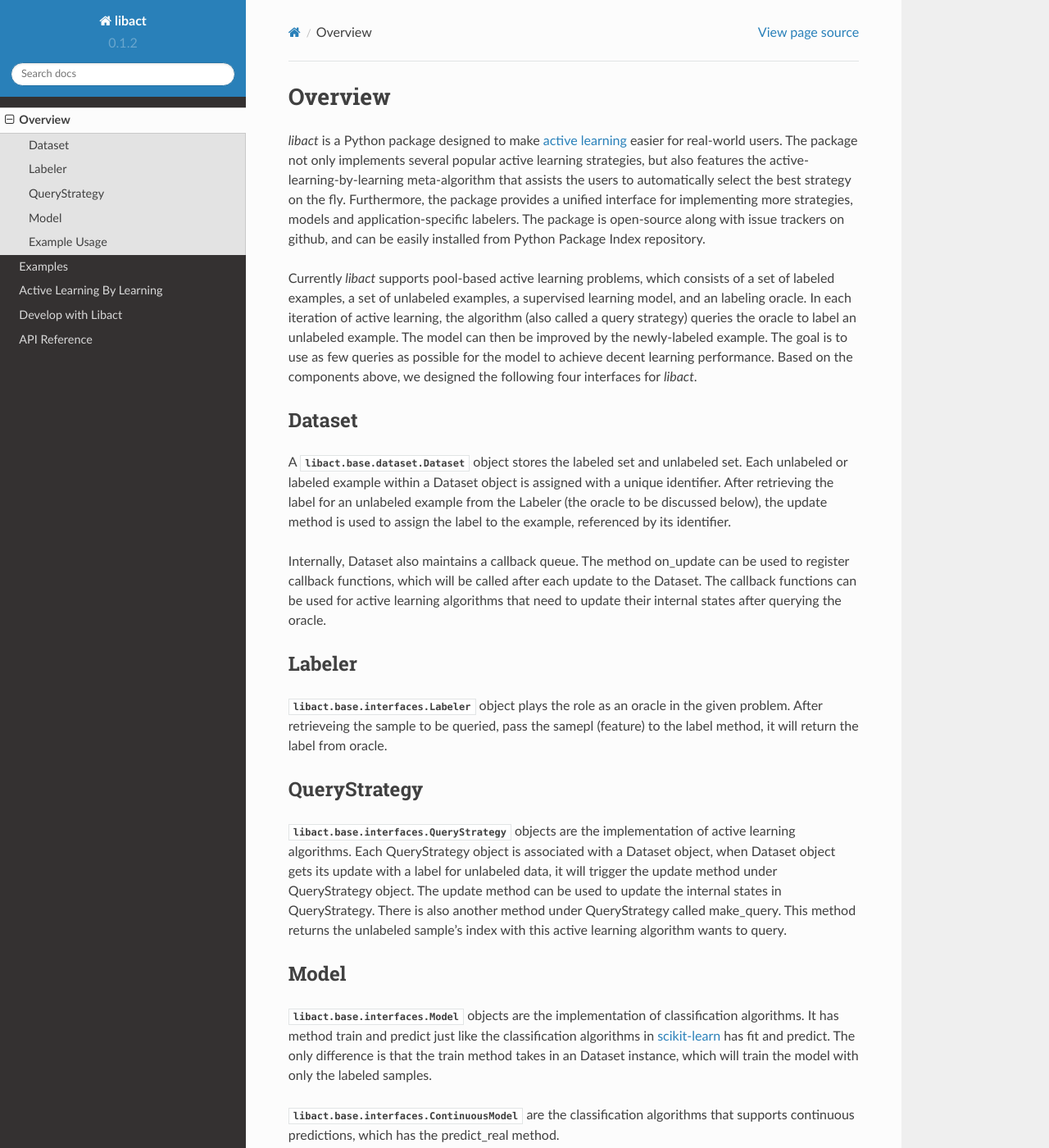
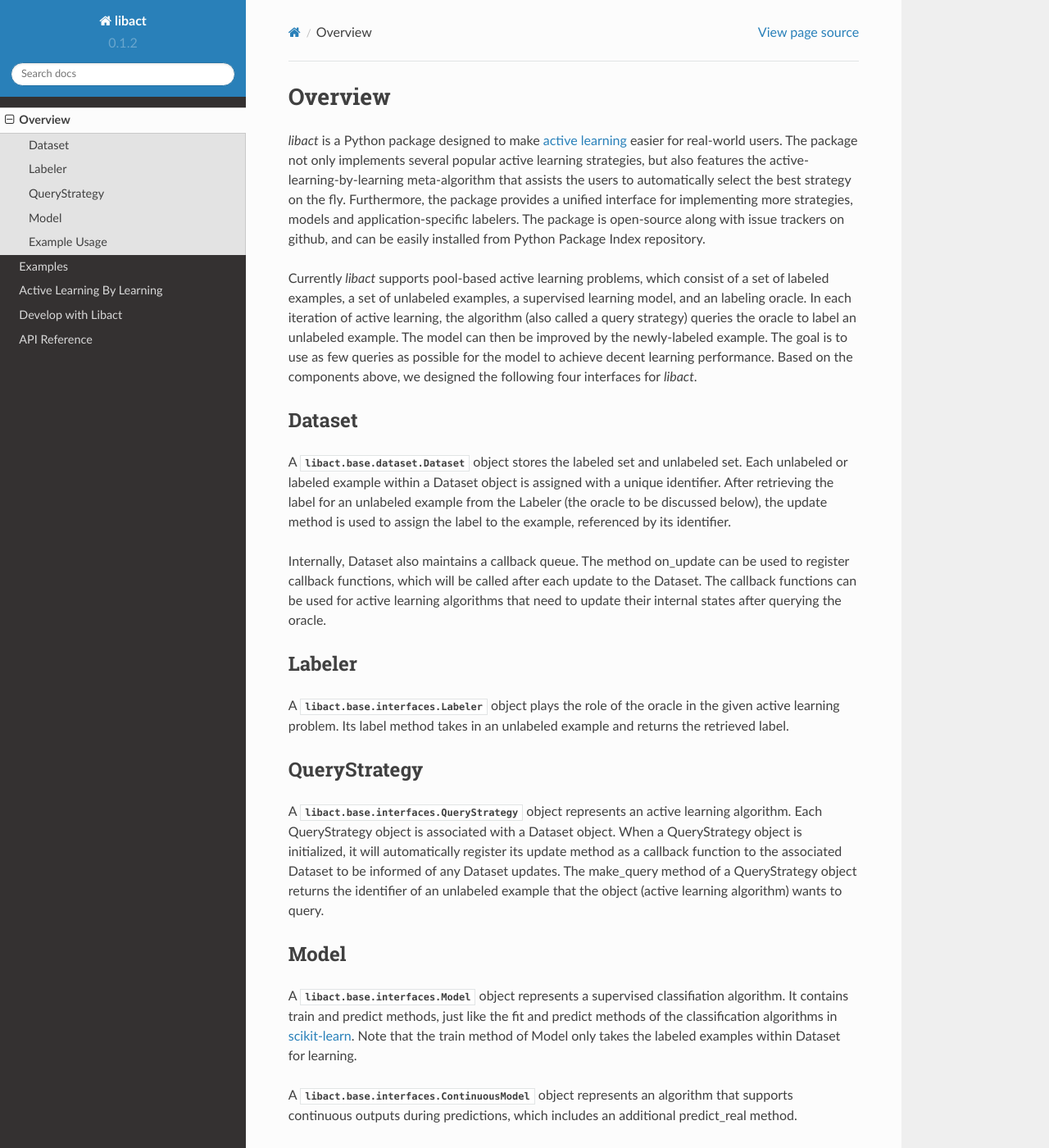
Before and after one commit to ntucllab/libact, a Sphinx documentation site: the page built from docs/overview.rst, in a window 1280 px wide and 1400 px high. Shown: the whole window at 82% size. Built offline with Sphinx 7.4.7 and the Read the Docs theme 2.0.0, drawn with Linux system fonts in a browser that asks for light colours; some of the changed text lies outside the part shown.

Commit message:
polish overview fully

```diff
--- a/docs/overview.rst
+++ b/docs/overview.rst
@@ -6,7 +6,7 @@ Overview
 on the fly. Furthermore, the package provides a unified interface for implementing more strategies, models and application-specific labelers. The package is open-source along with issue trackers on github, and can be easily installed from Python Package Index repository.
 
 
-Currently `libact` supports pool-based active learning problems, which consists
+Currently `libact` supports pool-based active learning problems, which consist
 of a set of labeled examples, a set of unlabeled examples, a supervised learning model, and an labeling oracle. In each iteration of active learning, the algorithm (also called a query strategy) queries the oracle to label an unlabeled example. The model can then be improved by the newly-labeled example.
 The goal is to use as few queries as possible for the model to achieve decent learning performance. Based on the components above,
 we designed the following four interfaces for `libact`.
@@ -24,32 +24,22 @@ the Dataset. The callback functions can be used for active learning algorithms t
 
 Labeler
 -------
-:py:class:`libact.base.interfaces.Labeler` object plays the role as an oracle in
-the given problem. After retrieveing the sample to be queried, pass the samepl
-(feature) to the label method, it will return the label from oracle.
+A :py:class:`libact.base.interfaces.Labeler` object plays the role of the oracle in
+the given active learning problem. Its label method takes in an unlabeled example and returns the retrieved label.
 
 QueryStrategy
 -------------
-:py:class:`libact.base.interfaces.QueryStrategy` objects are the
-implementation of active learning algorithms.  Each QueryStrategy object is
-associated with a Dataset object, when Dataset object gets its update with a
-label for unlabeled data, it will trigger the update method under QueryStrategy
-object. The update method can be used to update the internal states in
-QueryStrategy. There is also another method under QueryStrategy called
-make_query. This method returns the unlabeled sample's index with this active
-learning algorithm wants to query.
+A :py:class:`libact.base.interfaces.QueryStrategy` object represents
+an active learning algorithm.
+Each QueryStrategy object is associated with a Dataset object. When a QueryStrategy object is initialized, it will automatically register its update
+method as a callback function to the associated Dataset to be informed of any Dataset updates. The make_query method of a QueryStrategy object returns
+the identifier of an unlabeled example that the object (active learning algorithm) wants to query.
 
 Model
 -----
-:py:class:`libact.base.interfaces.Model` objects are the implementation of
-classification algorithms. It has method train and predict just like the
-classification algorithms in `scikit-learn <http://scikit-learn.org/>`_ has fit
-and predict. The only difference is that the train method takes in an Dataset
-instance, which will train the model with only the labeled samples.
+A :py:class:`libact.base.interfaces.Model` object represents a supervised classifiation algorithm. It contains train and predict methods, just like the fit and predict methods of the classification algorithms in `scikit-learn <http://scikit-learn.org/>`_. Note that the train method of Model only takes the labeled examples within Dataset for learning.
 
-:py:class:`libact.base.interfaces.ContinuousModel` are the classification
-algorithms that supports continuous predictions, which has the predict_real
-method.
+A :py:class:`libact.base.interfaces.ContinuousModel` object represents an algorithm that supports continuous outputs during predictions, which includes an additional predict_real method.
 
 Example Usage
 -------------
@@ -59,14 +49,13 @@ Here is an example usage of `libact`:
    :linenos:
 
    # declare Dataset instance, X is the feature, y is the label (None if unlabeled)
-   ds = Dataset(X, y)
-   qs = QueryStrategy(trn_ds) # declare a QueryStrategy instance
-   lbr = Labeler() # declare Labeler instance
+   dataset = Dataset(X, y)
+   query_strategy = QueryStrategy(dataset) # declare a QueryStrategy instance
+   labler = Labeler() # declare Labeler instance
    model = Model() # declare model instance
 
-   for i in range(quota): # loop through the number of chances to ask oracle for label
-       ask_id = qs.make_query() # let the specified QueryStrategy suggest a data to query
-       X, _ = zip(*ds.data) # retrieve feature from Dataset
-       lb = lbr.label(X[ask_id]) # query the label of unlabeled sample from labeler instance
-       ds.update(ask_id, lb) # update the dataset with newly queried sample
-       model.train(ds) # train model with newly updated Dataset
+   for _ in range(quota): # loop through the number of queries
+       query_id = query_strategy.make_query() # let the specified QueryStrategy suggest a data to query
+       lbl = labeler.label(dataset.data[query_id][0]) # query the label of the example at query_id
+       dataset.update(query_id, lbl) # update the dataset with newly-labeled example
+       model.train(dataset) #train model with newly-updated Dataset
```
